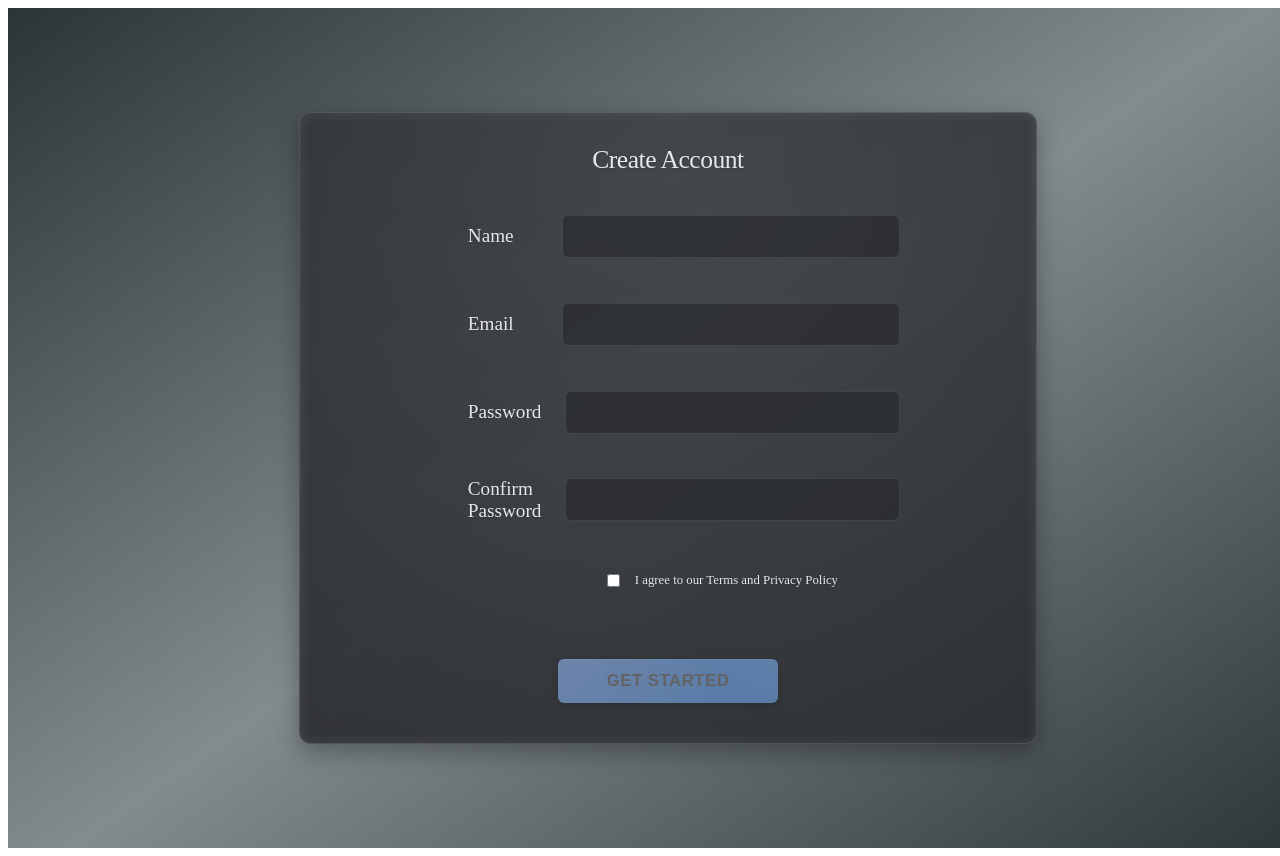
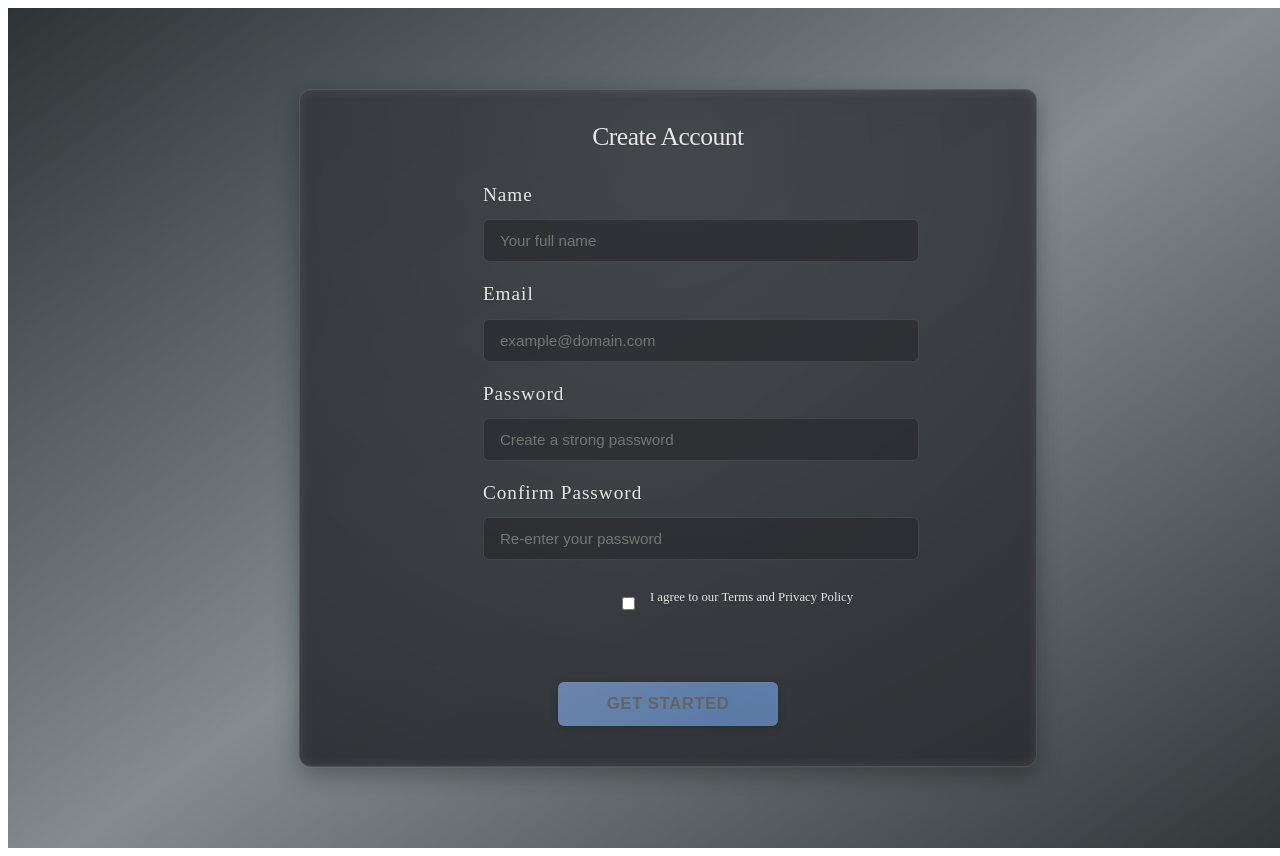
Before and after one commit to Mhamd021/t-shirt-model, a Next.js app: page /register in a window 1280 px wide. Shown: the top 856 px of the page. Built offline with nearby package versions, Linux system fonts and the light colour scheme; no server answers.

Commit message:
fixing register page

```diff
--- a/src/app/login/login.module.css
+++ b/src/app/login/login.module.css
@@ -303,9 +303,24 @@
   }
 
 
-  .inputGroup {
-    margin-bottom: 0.4rem;
-  }
+.inputGroup {
+  margin-bottom: 0.4rem;
+}
+
+.registerField {
+  width: 100%;
+  display: flex;
+  flex-direction: column;
+  gap: 0.35rem;
+}
+
+.registerField .inputLabel {
+  text-align: left;
+}
+
+.registerTerms {
+  align-items: flex-start;
+}
 
   .termsContainer {
     margin: 0.5rem 0 1rem;
--- a/src/app/register/page.js
+++ b/src/app/register/page.js
@@ -3,7 +3,6 @@ import { useState } from "react";
 import { useRouter } from "next/navigation";
 import styles from "../login/login.module.css";
 import { register } from "../services/authService";
-
 
 export default function Register() {
   const router = useRouter();
@@ -14,7 +13,6 @@ export default function Register() {
     confirmPassword: "",
     terms: false,
   });
-
   const [errors, setErrors] = useState({});
   const [errorMessage, setErrorMessage] = useState("");
 
@@ -44,95 +42,88 @@ export default function Register() {
     }));
     setFormData((prev) => ({ ...prev, [field]: value }));
   };
-  const isFormValid =
-  Object.values(errors).every((error) => error === null) &&
-  Object.values(validations).every((validate) => validate(formData));
 
-  const handleRegister = async (e) => {
-    e.preventDefault();
+  const handleRegister = async (event) => {
+    event.preventDefault();
     setErrorMessage("");
+
     const { name, email, password } = formData;
+    const result = await register(name, email, password);
 
-    const result = await register(name, email, password);
     if (result.success) {
       router.push("/shirtTool");
-    } else {
-      setErrorMessage(result.message); // Display server-side errors
+      return;
     }
+
+    setErrorMessage(result.message);
   };
+
+  const isSubmitDisabled =
+    Object.values(errors).some((error) => error !== null) ||
+    Object.values(formData).some((value) => value === "" || value === false);
 
   return (
     <main>
       <div className={styles.login}>
         <div className={`${styles.loginCard} ${styles.registerCard}`}>
           <label className={styles.headLabel}>Create Account</label>
+          {errorMessage && <div className={styles.serverErrorMessage}>{errorMessage}</div>}
+
           <form onSubmit={handleRegister}>
             <div className={styles.formContainer}>
-              {/* Name Field */}
-              <div className={styles.inputGroup}>
-                <label > Name</label>
+              <div className={styles.registerField}>
+                <label className={styles.inputLabel}>Name</label>
                 <input
                   type="text"
+                  value={formData.name}
+                  placeholder="Your full name"
                   className={
-                    errors.name
-                      ? styles.invalid
-                      : formData.name
-                      ? styles.valid
-                      : ""
+                    errors.name ? styles.invalid : formData.name ? styles.valid : ""
                   }
                   required
-                  onChange={(e) => handleInput("name", e.target.value)}
+                  onChange={(event) => handleInput("name", event.target.value)}
                 />
-                {errors.name && (
-                  <div className={styles.errorMessage}>{errors.name}</div>
-                )}
+                {errors.name && <div className={styles.errorMessage}>{errors.name}</div>}
               </div>
 
-              {/* Email Field */}
-              <div className={styles.inputGroup}>
-                <label >Email</label>
+              <div className={styles.registerField}>
+                <label className={styles.inputLabel}>Email</label>
                 <input
                   type="email"
+                  value={formData.email}
+                  placeholder="example@domain.com"
                   className={
-                    errors.email
-                      ? styles.invalid
-                      : formData.email
-                      ? styles.valid
-                      : ""
+                    errors.email ? styles.invalid : formData.email ? styles.valid : ""
                   }
                   required
-                  onChange={(e) => handleInput("email", e.target.value)}
+                  onChange={(event) => handleInput("email", event.target.value)}
                 />
-                {errors.email && (
-                  <div className={styles.errorMessage}>{errors.email}</div>
-                )}
+                {errors.email && <div className={styles.errorMessage}>{errors.email}</div>}
               </div>
 
-              {/* Password Field */}
-              <div className={styles.inputGroup}>
-                <label >Password</label>
+              <div className={styles.registerField}>
+                <label className={styles.inputLabel}>Password</label>
                 <input
                   type="password"
+                  value={formData.password}
+                  placeholder="Create a strong password"
                   className={
-                    errors.password
-                      ? styles.invalid
-                      : formData.password
-                      ? styles.valid
-                      : ""
+                    errors.password ? styles.invalid : formData.password ? styles.valid : ""
                   }
                   required
-                  onChange={(e) => handleInput("password", e.target.value)}
+                  onChange={(event) => handleInput("password", event.target.value)}
                 />
                 {errors.password && (
                   <div className={styles.errorMessage}>{errors.password}</div>
                 )}
               </div>
 
-              {/* Confirm Password */}
-              <div className={styles.inputGroup}>
-                <label >Confirm Password</label>
+              <div className={styles.registerField}>
+                <label className={styles.inputLabel}>Confirm Password</label>
                 <input
                   type="password"
+                  value={formData.confirmPassword}
+                  placeholder="Re-enter your password"
                   className={
                     errors.confirmPassword
                       ? styles.invalid
@@ -141,44 +132,27 @@ export default function Register() {
                         : ""
                   }
                   required
-                  onChange={(e) =>
-                    handleInput("confirmPassword", e.target.value)
-                  }
+                  onChange={(event) => handleInput("confirmPassword", event.target.value)}
                 />
                 {errors.confirmPassword && (
-                  <div className={styles.errorMessage}>
-                    {errors.confirmPassword}
-                  </div>
+                  <div className={styles.errorMessage}>{errors.confirmPassword}</div>
                 )}
               </div>
 
-              {/* Terms Checkbox */}
-              <div className={styles.termsContainer}>
+              <div className={`${styles.termsContainer} ${styles.registerTerms}`}>
                 <input
                   type="checkbox"
                   id="terms"
                   checked={formData.terms}
-                  onChange={(e) => handleInput("terms", e.target.checked)}
+                  onChange={(event) => handleInput("terms", event.target.checked)}
                 />
-                <label htmlFor="terms">
-                  I agree to our Terms and Privacy Policy
-                </label>
-                {errors.terms && (
-                  <div className={styles.errorMessage}>{errors.terms}</div>
-                )}
+                <label htmlFor="terms">I agree to our Terms and Privacy Policy</label>
               </div>
-
-              {/* Server Error Message */}
-              {errorMessage && (
-                <div className={styles.serverErrorMessage}>{errorMessage}</div>
-              )}
+              {errors.terms && <div className={styles.errorMessage}>{errors.terms}</div>}
             </div>
 
             <center>
-           <button type="submit" disabled={
-      Object.values(errors).some((error) => error !== null) ||
-      Object.values(formData).some((value) => value === "" || value === false)
-    }>
+              <button type="submit" disabled={isSubmitDisabled}>
                 Get Started
               </button>
             </center>
```
Lines whose indentation alone changed are shown as unchanged.
